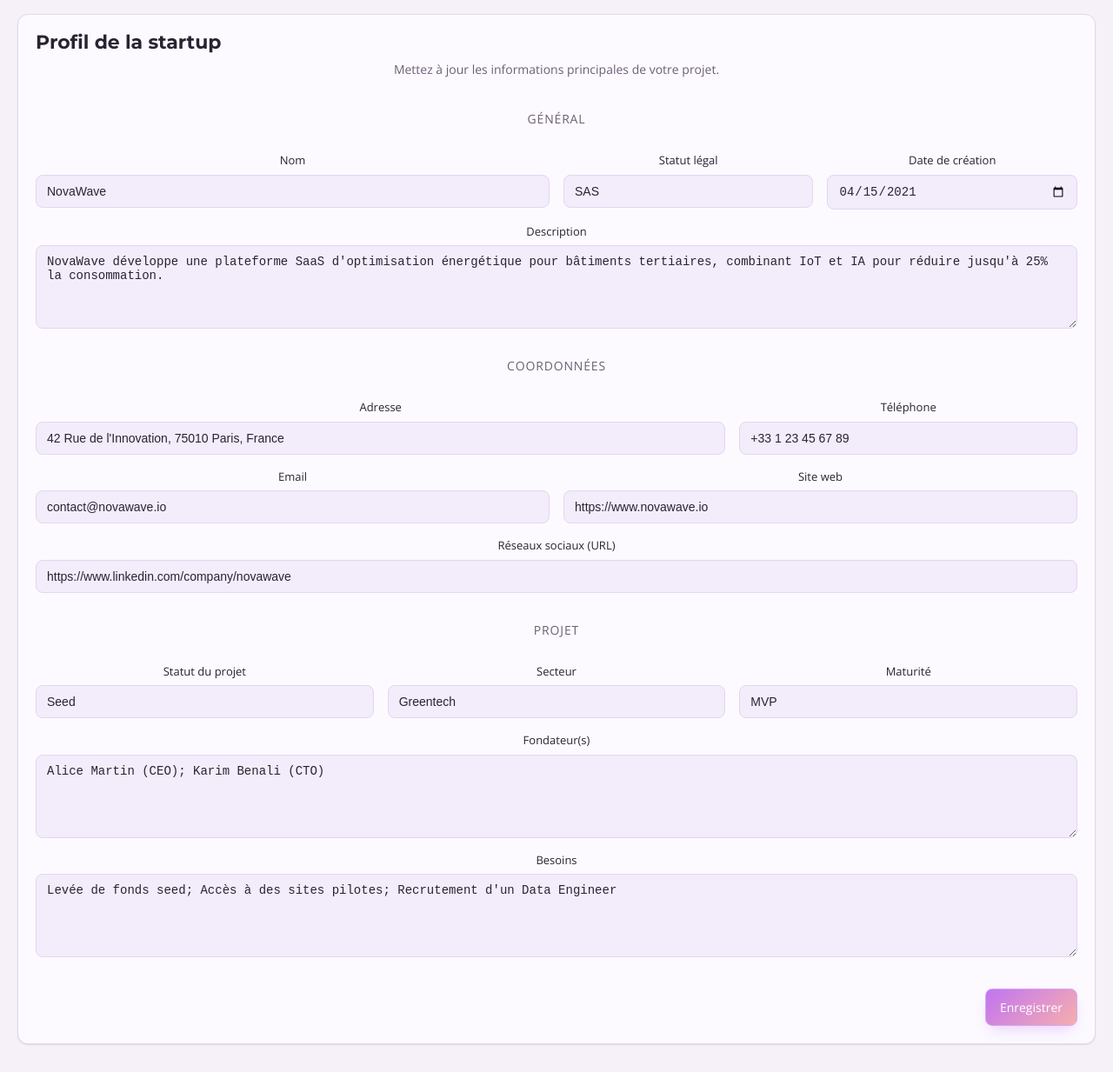
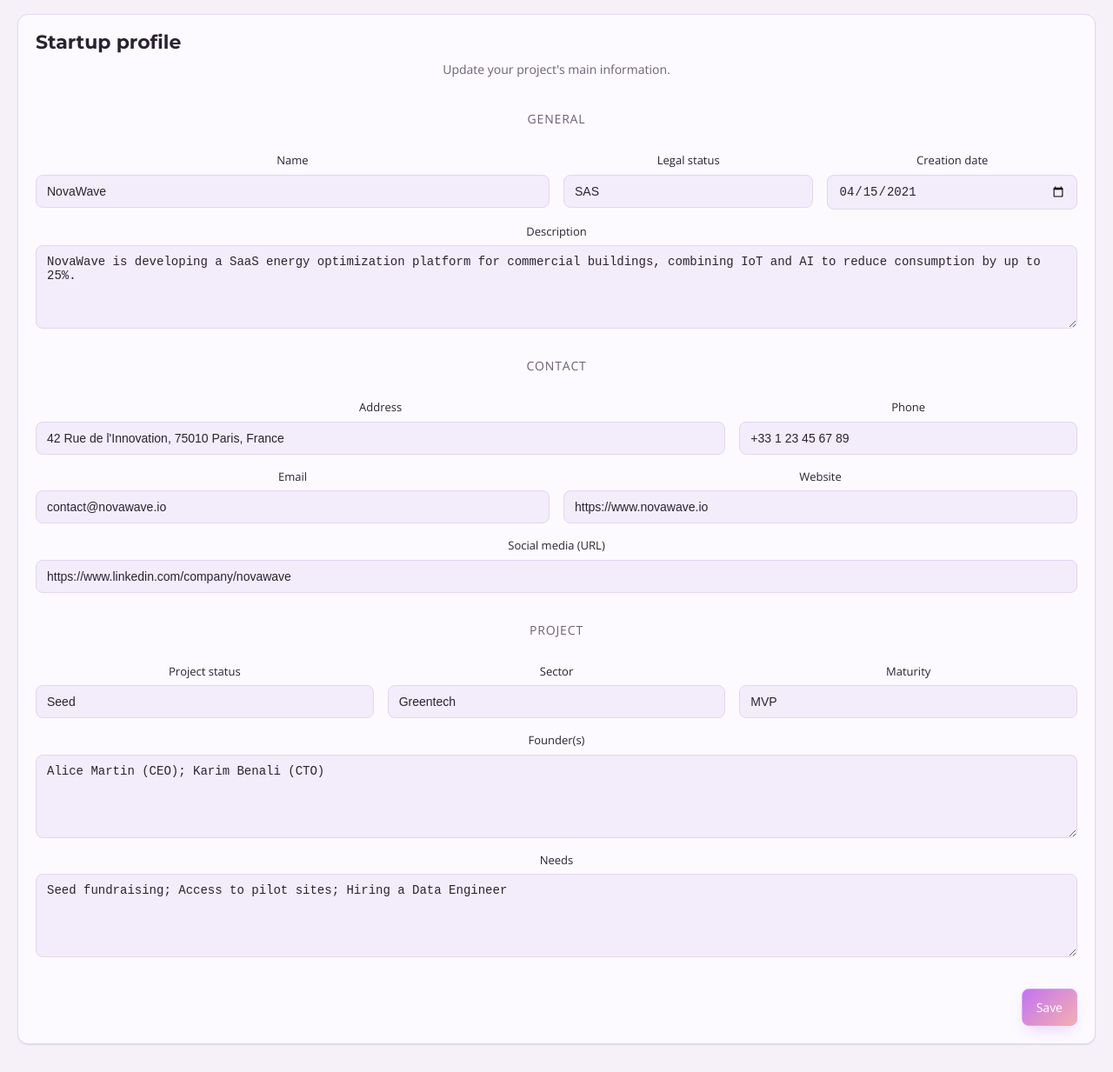
Before and after one commit to Aincrad-Flux/NextRise, a React (Vite) app in the folder frontend/: page /startup/profile in a window 1280 px wide. Shown: the whole page at 87% size. Built offline with nearby package versions, Linux system fonts and the light colour scheme; no server answers.

Commit message:
[refactor] update text in various components to improve English localization and clarity

```diff
--- a/frontend/src/data/startupMock.js
+++ b/frontend/src/data/startupMock.js
@@ -7,14 +7,14 @@ export const startupMock = {
   phone: "+33 1 23 45 67 89",
   created_at: "2021-04-15",
   description:
-    "NovaWave développe une plateforme SaaS d'optimisation énergétique pour bâtiments tertiaires, combinant IoT et IA pour réduire jusqu'à 25% la consommation.",
+    "NovaWave is developing a SaaS energy optimization platform for commercial buildings, combining IoT and AI to reduce consumption by up to 25%.",
   website_url: "https://www.novawave.io",
   social_media_url: "https://www.linkedin.com/company/novawave",
   project_status: "Seed",
   sector: "Greentech",
   maturity: "MVP",
   founders: "Alice Martin (CEO); Karim Benali (CTO)",
-  needs: "Levée de fonds seed; Accès à des sites pilotes; Recrutement d'un Data Engineer"
+  needs: "Seed fundraising; Access to pilot sites; Hiring a Data Engineer"
 };
 
 export default startupMock;
--- a/frontend/src/pages/Opportunities.jsx
+++ b/frontend/src/pages/Opportunities.jsx
@@ -9,11 +9,11 @@ const initialOpportunities = [];
 
 export default function Opportunities() {
   const [opportunities, setOpportunities] = useState(initialOpportunities);
-  const [newOpp, setNewOpp] = useState({ title: '', description: '', type: 'investissement' });
+  const [newOpp, setNewOpp] = useState({ title: '', description: '', type: 'investment' });
   const [editingId, setEditingId] = useState(null);
-  const [draft, setDraft] = useState({ title: '', description: '', type: 'investissement' });
+  const [draft, setDraft] = useState({ title: '', description: '', type: 'investment' });
 
-  const handleLogout = () => alert('Déconnexion... (à implémenter)');
+  const handleLogout = () => alert('Logout... (to implement)');
 
   const handleChange = (e) => {
     const { name, value } = e.target;
@@ -24,7 +24,7 @@ export default function Opportunities() {
     e.preventDefault();
     if(!newOpp.title.trim()) return; // simple validation
     setOpportunities([...opportunities, { ...newOpp, id: Date.now() }]);
-    setNewOpp({ title: '', description: '', type: 'investissement' });
+  setNewOpp({ title: '', description: '', type: 'investment' });
   };
 
   const handleDelete = (id) => {
@@ -55,21 +55,21 @@ export default function Opportunities() {
         {/* If Sidebar/TopBar needed, they can be reintroduced depending on layout conventions */}
         <main className="home-main">
           <div className="opportunities-header">
-            <h2>Opportunités</h2>
+            <h2>Opportunities</h2>
           </div>
           <form className="opportunities-form" onSubmit={handleAdd}>
-            <input name="title" value={newOpp.title} onChange={handleChange} placeholder="Titre" required />
+            <input name="title" value={newOpp.title} onChange={handleChange} placeholder="Title" required />
             <input name="description" value={newOpp.description} onChange={handleChange} placeholder="Description" />
             <select name="type" value={newOpp.type} onChange={handleChange}>
-              <option value="investissement">Investissement</option>
-              <option value="financement">Financement</option>
-              <option value="match">Match Investisseur</option>
+              <option value="investment">Investment</option>
+              <option value="funding">Funding</option>
+              <option value="match">Investor Match</option>
             </select>
-            <button type="submit">Ajouter</button>
+            <button type="submit">Add</button>
           </form>
           <div className="opportunities-grid">
             {opportunities.length === 0 && (
-              <div className="empty-state">Aucune opportunité pour le moment.</div>
+              <div className="empty-state">No opportunities at the moment.</div>
             )}
             {opportunities.map(o => {
               const editing = editingId === o.id;
@@ -82,12 +82,12 @@ export default function Opportunities() {
                         name="title"
                         value={draft.title}
                         onChange={handleDraftChange}
-                        placeholder="Titre"
+                        placeholder="Title"
                       />
                       <select name="type" value={draft.type} onChange={handleDraftChange} className="inline-select">
-                        <option value="investissement">Investissement</option>
-                        <option value="financement">Financement</option>
-                        <option value="match">Match Investisseur</option>
+                        <option value="investment">Investment</option>
+                        <option value="funding">Funding</option>
+                        <option value="match">Investor Match</option>
                       </select>
                       <textarea
                         name="description"
@@ -97,9 +97,9 @@ export default function Opportunities() {
                         placeholder="Description"
                       />
                       <div className="card-actions">
-                        <button type="button" className="save" onClick={() => saveEdit(o.id)}>Sauvegarder</button>
-                        <button type="button" className="cancel" onClick={cancelEdit}>Annuler</button>
-                        <button type="button" className="delete" onClick={() => handleDelete(o.id)}>Supprimer</button>
+                        <button type="button" className="save" onClick={() => saveEdit(o.id)}>Save</button>
+                        <button type="button" className="cancel" onClick={cancelEdit}>Cancel</button>
+                        <button type="button" className="delete" onClick={() => handleDelete(o.id)}>Delete</button>
                       </div>
                     </>
                   ) : (
@@ -108,8 +108,8 @@ export default function Opportunities() {
                       <h3>{o.title}</h3>
                       {o.description && <p className="opportunity-desc">{o.description}</p>}
                       <div className="card-actions">
-                        <button type="button" className="edit" onClick={() => startEdit(o)}>Editer</button>
-                        <button type="button" className="delete" onClick={() => handleDelete(o.id)}>Supprimer</button>
+                        <button type="button" className="edit" onClick={() => startEdit(o)}>Edit</button>
+                        <button type="button" className="delete" onClick={() => handleDelete(o.id)}>Delete</button>
                       </div>
                     </>
                   )}
--- a/frontend/src/pages/Projects.css
+++ b/frontend/src/pages/Projects.css
@@ -264,7 +264,7 @@
 
 /* Sidebar and dashboard layout styles are defined in Home.css for consistency across startup pages. */
 
-/* === Formulaire générique === */
+/* === Generic form === */
 .project-form { display: grid; grid-template-columns: repeat(auto-fit, minmax(220px, 1fr)); gap: 0.75rem; margin-top: 0.5rem; }
 .project-form input, .project-form select, .project-form textarea { width: 100%; appearance: none; background: var(--color-surface-alt); color: var(--color-text); border: 1px solid var(--color-border); border-radius: var(--radius-md); padding: 0.55rem 0.65rem; box-shadow: var(--shadow-sm) inset; }
 .project-form textarea { min-height: 100px; resize: vertical; }
@@ -272,7 +272,7 @@
 .project-form button:hover, .primary-btn:hover { filter: brightness(1.07); }
 .project-form button:active, .primary-btn:active { filter: brightness(.93); }
 
-/* === Listes CRUD génériques (Opportunités) === */
+/* === Generic CRUD lists (Opportunities) === */
 .dashboard-content ul { list-style: none; padding-left: 0; margin-top: 1rem; display: grid; gap: 0.6rem; }
 .dashboard-content li { background: var(--color-surface-alt); border: 1px solid var(--color-border); border-radius: var(--radius-md); padding: 0.7rem 0.8rem; display: flex; flex-direction: column; gap: 0.35rem; }
 .dashboard-content li > .row { display: flex; align-items: center; justify-content: space-between; gap: 0.75rem; }
--- a/frontend/src/pages/Projects.jsx
+++ b/frontend/src/pages/Projects.jsx
@@ -90,7 +90,7 @@ export default function Projects() {
 
                 <div className="projects-grid simple">
                     {filtered.map(p => {
-                        const desc = (p.description && p.description.trim()) || 'Aucune description.';
+                        const desc = (p.description && p.description.trim()) || 'No description.';
                         return (
                             <article key={p.id || p.name} onClick={() => setActiveProject(p)} className="startup-card">
                                 <h2>{p.name}</h2>
@@ -102,7 +102,7 @@ export default function Projects() {
                         );
                     })}
                     {filtered.length === 0 && (
-                        <p style={{ gridColumn: '1/-1', opacity: 0.7 }}>Aucun résultat avec ces filtres.</p>
+                        <p style={{ gridColumn: '1/-1', opacity: 0.7 }}>No results with these filters.</p>
                     )}
                 </div>
                 <ProjectModal project={activeProject} onClose={() => setActiveProject(null)} />
--- a/frontend/src/pages/StartupProfile.jsx
+++ b/frontend/src/pages/StartupProfile.jsx
@@ -24,10 +24,10 @@ const initialData = {
 
 export default function StartupProfile() {
   const [formData, setFormData] = useState(initialData);
-  const handleLogout = () => alert('Déconnexion... (à implémenter)');
+  const handleLogout = () => alert('Logout... (to implement)');
 
   useEffect(() => {
-    // Prefill with mock data for now
+  // Prefill with mock data for now
     setFormData(prev => ({ ...prev, ...startupMock }));
   }, []);
 
@@ -38,8 +38,8 @@ export default function StartupProfile() {
 
   const handleSubmit = (e) => {
     e.preventDefault();
-    // TODO: Appel API pour sauvegarder les données
-    alert('Modifications enregistrées !');
+  // TODO: API call to persist the data
+  alert('Changes saved!');
   };
 
   return (
@@ -48,26 +48,26 @@ export default function StartupProfile() {
         <main className="home-main">
           <div className="profile-card">
             <div className="profile-header">
-              <h2 className="profile-title">Profil de la startup</h2>
+              <h2 className="profile-title">Startup profile</h2>
             </div>
-            <p className="profile-subtitle">Mettez à jour les informations principales de votre projet.</p>
+            <p className="profile-subtitle">Update your project's main information.</p>
 
             <form onSubmit={handleSubmit}>
               <div className="profile-grid">
                 <div className="section">
-                  <div className="section-title">Général</div>
+                  <div className="section-title">General</div>
                 </div>
 
                 <div className="form-field col-6">
-                  <label htmlFor="name">Nom</label>
+                  <label htmlFor="name">Name</label>
                   <input id="name" name="name" type="text" value={formData.name} onChange={handleChange} />
                 </div>
                 <div className="form-field col-3">
-                  <label htmlFor="legal_status">Statut légal</label>
+                  <label htmlFor="legal_status">Legal status</label>
                   <input id="legal_status" name="legal_status" type="text" value={formData.legal_status} onChange={handleChange} />
                 </div>
                 <div className="form-field col-3">
-                  <label htmlFor="created_at">Date de création</label>
+                  <label htmlFor="created_at">Creation date</label>
                   <input id="created_at" name="created_at" type="date" value={formData.created_at} onChange={handleChange} />
                 </div>
 
@@ -77,14 +77,14 @@ export default function StartupProfile() {
                 </div>
 
                 <div className="section">
-                  <div className="section-title">Coordonnées</div>
+                  <div className="section-title">Contact</div>
                 </div>
                 <div className="form-field col-8">
-                  <label htmlFor="address">Adresse</label>
+                  <label htmlFor="address">Address</label>
                   <input id="address" name="address" type="text" value={formData.address} onChange={handleChange} />
                 </div>
                 <div className="form-field col-4">
-                  <label htmlFor="phone">Téléphone</label>
+                  <label htmlFor="phone">Phone</label>
                   <input id="phone" name="phone" type="tel" value={formData.phone} onChange={handleChange} />
                 </div>
                 <div className="form-field col-6">
@@ -92,41 +92,41 @@ export default function StartupProfile() {
                   <input id="email" name="email" type="email" value={formData.email} onChange={handleChange} />
                 </div>
                 <div className="form-field col-6">
-                  <label htmlFor="website_url">Site web</label>
+                  <label htmlFor="website_url">Website</label>
                   <input id="website_url" name="website_url" type="url" value={formData.website_url} onChange={handleChange} />
                 </div>
                 <div className="form-field col-12">
-                  <label htmlFor="social_media_url">Réseaux sociaux (URL)</label>
+                  <label htmlFor="social_media_url">Social media (URL)</label>
                   <input id="social_media_url" name="social_media_url" type="url" value={formData.social_media_url} onChange={handleChange} />
                 </div>
 
                 <div className="section">
-                  <div className="section-title">Projet</div>
+                  <div className="section-title">Project</div>
                 </div>
                 <div className="form-field col-4">
-                  <label htmlFor="project_status">Statut du projet</label>
+                  <label htmlFor="project_status">Project status</label>
                   <input id="project_status" name="project_status" type="text" value={formData.project_status} onChange={handleChange} />
                 </div>
                 <div className="form-field col-4">
-                  <label htmlFor="sector">Secteur</label>
+                  <label htmlFor="sector">Sector</label>
                   <input id="sector" name="sector" type="text" value={formData.sector} onChange={handleChange} />
                 </div>
                 <div className="form-field col-4">
-                  <label htmlFor="maturity">Maturité</label>
+                  <label htmlFor="maturity">Maturity</label>
                   <input id="maturity" name="maturity" type="text" value={formData.maturity} onChange={handleChange} />
                 </div>
 
                 <div className="form-field col-12">
-                  <label htmlFor="founders">Fondateur(s)</label>
+                  <label htmlFor="founders">Founder(s)</label>
                   <textarea id="founders" name="founders" value={formData.founders} onChange={handleChange} />
                 </div>
                 <div className="form-field col-12">
-                  <label htmlFor="needs">Besoins</label>
+                  <label htmlFor="needs">Needs</label>
                   <textarea id="needs" name="needs" value={formData.needs} onChange={handleChange} />
                 </div>
 
                 <div className="form-actions col-12">
-                  <button className="save-btn" type="submit">Enregistrer</button>
+                  <button className="save-btn" type="submit">Save</button>
                 </div>
               </div>
             </form>
```
Also changed, not shown: frontend/src/pages/Events.jsx (+9 -9 lines), frontend/src/pages/News.jsx (+4 -4 lines), frontend/src/pages/StartupProjects.jsx (+4 -4 lines).
